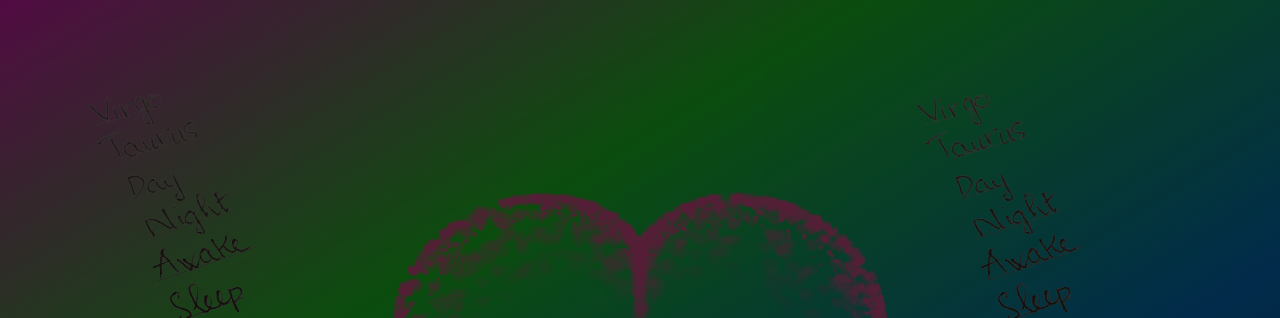
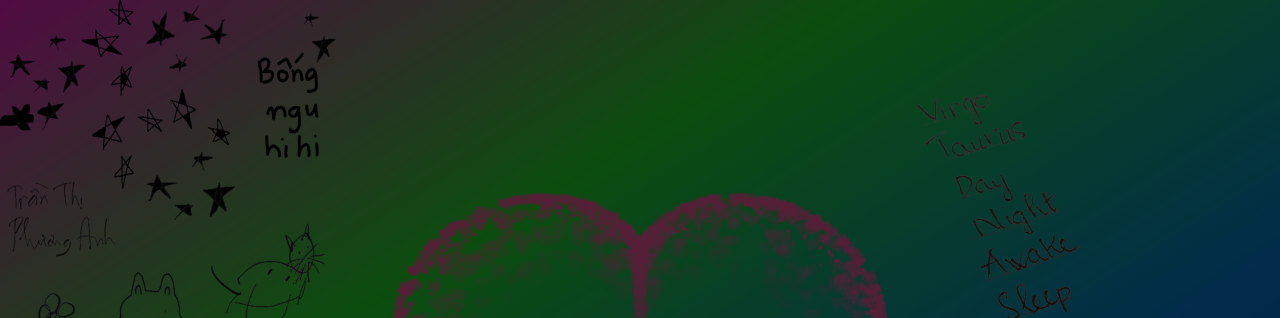
Before and after one commit to embepa/embepa.github.io, a plain HTML site: page index.html in a window 1280 px wide. Shown: the top 318 px of the page. Drawn offline with Linux system fonts and the light colour scheme.

Commit message:
Update styles.css

```diff
--- a/styles.css
+++ b/styles.css
@@ -6,12 +6,26 @@ body {
     margin: 0;
     background:
         url("media/image/15.png") right top no-repeat,
-        url("media/image/15.png") left top no-repeat,
         linear-gradient(to top left, #012745, #0582e2, #22e629, #f321c6);
     display: flex;
     justify-content: center;
     align-items: center;
     overflow: hidden;
+    position: relative;
+}
+
+
+body::before {
+    content: "";
+    position: fixed;
+    top: 0;
+    left: 0;
+    width: 100%;
+    height: 100%;
+    background: url("media/image/16.png") left top no-repeat;
+    background-size: auto; /* Adjust as needed */
+    opacity: 1; /* Set the desired opacity */
+    pointer-events: none; /* Ensures the pseudo-element doesn't interfere with other content */
 }
 
 #animatedImageContainer {
```
